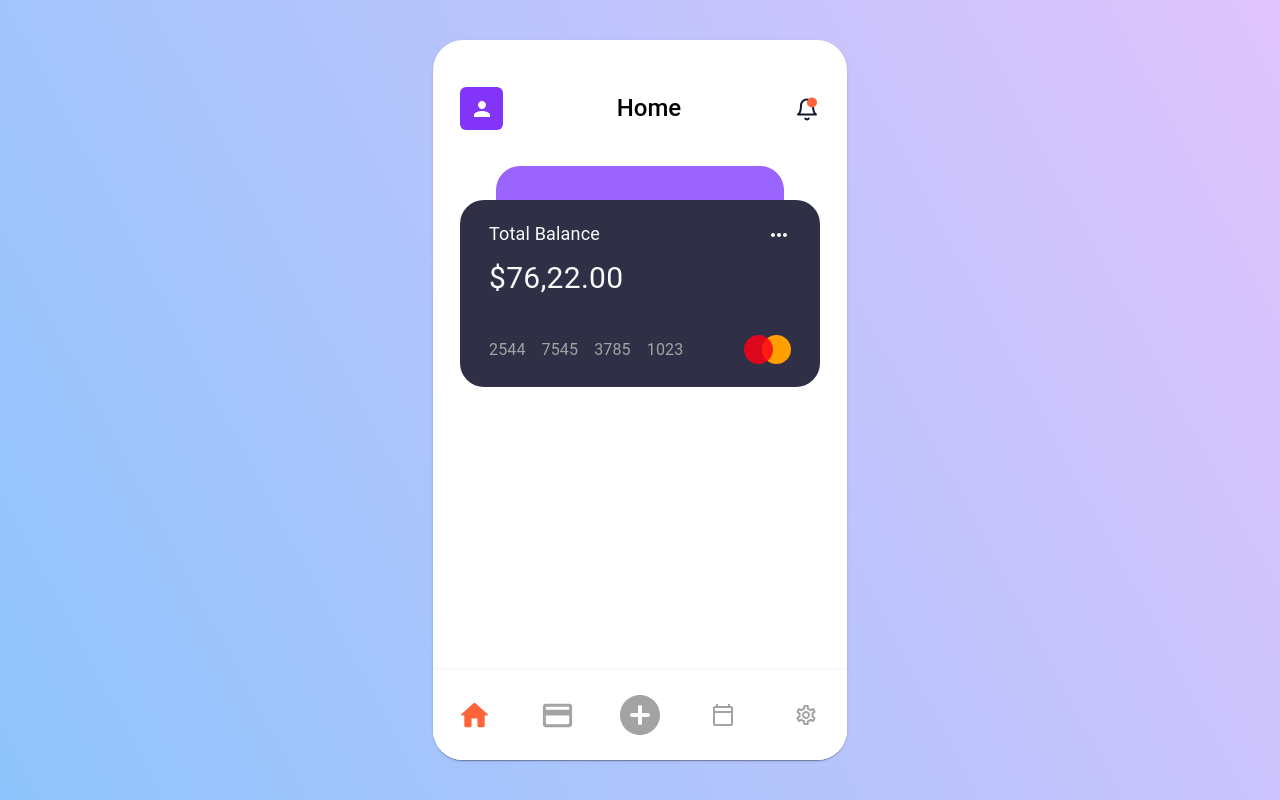
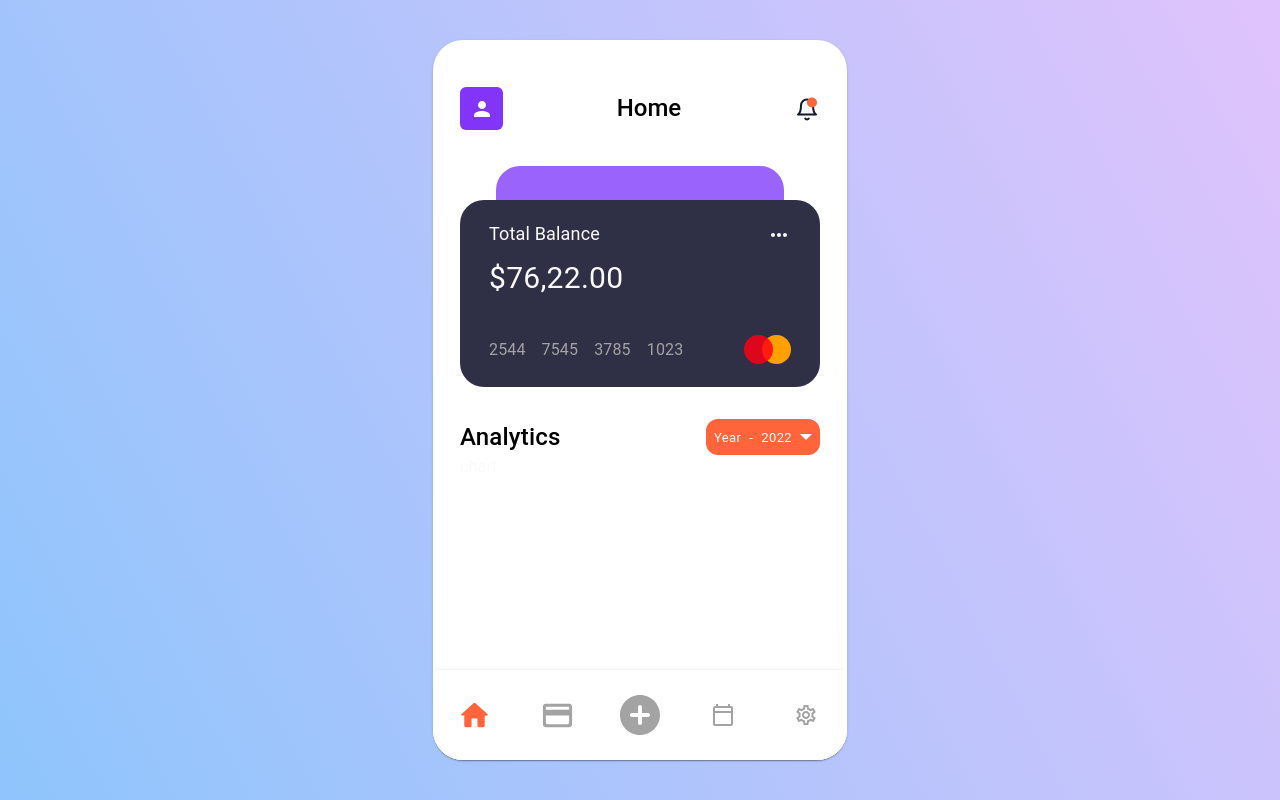
Before and after one commit to khrulenko/freysoft_expense_tracker, a React (Create React App) app: page /home in a window 1280 px wide. Built offline with nearby package versions, Linux system fonts and the light colour scheme.

Commit message:
added section layout and Analytics section

```diff
--- /dev/null
+++ b/src/ui/components/AnalyticsSection/index.tsx
@@ -0,0 +1,12 @@
+import Section from '../../layouts/Section';
+import ChooseYearButton from '../ChooseYearButton';
+
+const AnalyticsSection = () => {
+  return (
+    <Section header="Analytics" action={<ChooseYearButton />}>
+      <>chart</>
+    </Section>
+  );
+};
+
+export default AnalyticsSection;
--- /dev/null
+++ b/src/ui/components/ChooseYearButton/index.tsx
@@ -0,0 +1,20 @@
+import { Button, Stack, styled } from '@mui/material';
+import { ReactComponent as DownArrow } from './downArrow.svg';
+import { createButtonWrapperStyles } from './styles';
+
+const ButtonWrapper = styled(Button)(createButtonWrapperStyles);
+
+const ChooseYearButton = () => {
+  return (
+    <ButtonWrapper>
+      <Stack direction="row" alignItems="center" gap="8px">
+        <span>Year </span>
+        <span>- </span>
+        <span> 2022</span>
+        <DownArrow />
+      </Stack>
+    </ButtonWrapper>
+  );
+};
+
+export default ChooseYearButton;
--- /dev/null
+++ b/src/ui/components/ChooseYearButton/styles.ts
@@ -0,0 +1,26 @@
+import { ButtonProps } from '@mui/material';
+import { StyleFunction } from '../../../common/types';
+
+const createButtonWrapperStyles: StyleFunction<ButtonProps> = ({
+  theme: { palette },
+}) => ({
+  fontSize: '13px',
+  fontWeight: '400',
+  lineHeight: '15px',
+  color: palette.common.white,
+  backgroundColor: palette.secondary.main,
+
+  '& path': {
+    transition: 'fill 0.3s',
+  },
+
+  '&:hover': {
+    color: palette.common.black,
+
+    path: {
+      fill: 'black',
+    },
+  },
+});
+
+export { createButtonWrapperStyles };
--- a/src/ui/layouts/PageLayout/styles.ts
+++ b/src/ui/layouts/PageLayout/styles.ts
@@ -4,6 +4,8 @@ import { StyleFunction } from '../../../common/types';
 const createWrapperStyles: StyleFunction<StackProps> = ({
   theme: { navBarSizes },
 }) => ({
+  gap: '32px',
+
   paddingTop: '36px',
   paddingBottom: `${navBarSizes.height + 8}px`,
 
--- /dev/null
+++ b/src/ui/layouts/Section/index.tsx
@@ -0,0 +1,32 @@
+import { ReactNode } from 'react';
+import { Stack, Typography, Button, styled } from '@mui/material';
+import { createDefaultButtonStyles, createHeaderStyles } from './styles';
+
+interface Props {
+  header: string;
+  action?: ReactNode;
+  children: ReactNode;
+}
+
+const DefaultButton = styled(Button)(createDefaultButtonStyles);
+const Header = styled(Typography)(createHeaderStyles);
+
+const Section = ({
+  header,
+  action = <DefaultButton>View All</DefaultButton>,
+  children,
+}: Props) => {
+  return (
+    <Stack>
+      <Stack direction="row" justifyContent="space-between">
+        <Header>{header}</Header>
+
+        {action}
+      </Stack>
+
+      {children}
+    </Stack>
+  );
+};
+
+export default Section;
--- /dev/null
+++ b/src/ui/layouts/Section/styles.ts
@@ -0,0 +1,20 @@
+import { ButtonProps } from '@mui/material';
+import { StyleFunction } from '../../../common/types';
+
+const createDefaultButtonStyles: StyleFunction<ButtonProps> = ({
+  theme: { palette },
+}) => ({
+  fontSize: '13px',
+  fontWeight: '400',
+  color: palette.text.secondary,
+});
+
+const createHeaderStyles: StyleFunction<ButtonProps> = ({
+  theme: { palette },
+}) => ({
+  color: palette.common.black,
+  fontSize: '24px',
+  fontWeight: '500',
+});
+
+export { createDefaultButtonStyles, createHeaderStyles };
--- a/src/ui/pages/HomePage/index.tsx
+++ b/src/ui/pages/HomePage/index.tsx
@@ -1,3 +1,4 @@
+import AnalyticsSection from '../../components/AnalyticsSection';
 import BankCard from '../../components/BankCard';
 import PageLayout from '../../layouts/PageLayout';
 
@@ -5,6 +6,8 @@ const HomePage = () => {
   return (
     <PageLayout>
       <BankCard />
+
+      <AnalyticsSection />
     </PageLayout>
   );
 };
--- /dev/null
+++ b/src/ui/styles/muiComponents/MuiButton.ts
@@ -0,0 +1,13 @@
+const MuiButton = {
+  styleOverrides: {
+    root: {
+      minWidth: '8px',
+
+      borderRadius: '12px',
+
+      textTransform: 'none',
+    },
+  },
+};
+
+export default MuiButton;
--- a/src/ui/styles/theme.ts
+++ b/src/ui/styles/theme.ts
@@ -1,6 +1,7 @@
 import { createTheme, PaletteOptions, ThemeOptions } from '@mui/material';
 import MuiCssBaseline from './muiComponents/MuiCssBaseline';
 import MuiBottomNavigationAction from './muiComponents/MuiBottomNavigationAction';
+import MuiButton from './muiComponents/MuiButton';
 
 interface CustomThemeProps {
   navBarSizes: {
@@ -32,6 +33,7 @@ const theme = createTheme({
   components: {
     MuiCssBaseline,
     MuiBottomNavigationAction,
+    MuiButton,
   },
   navBarSizes,
 } as ThemeOptions);
```
Also changed, not shown: src/ui/components/ChooseYearButton/downArrow.svg (added).
